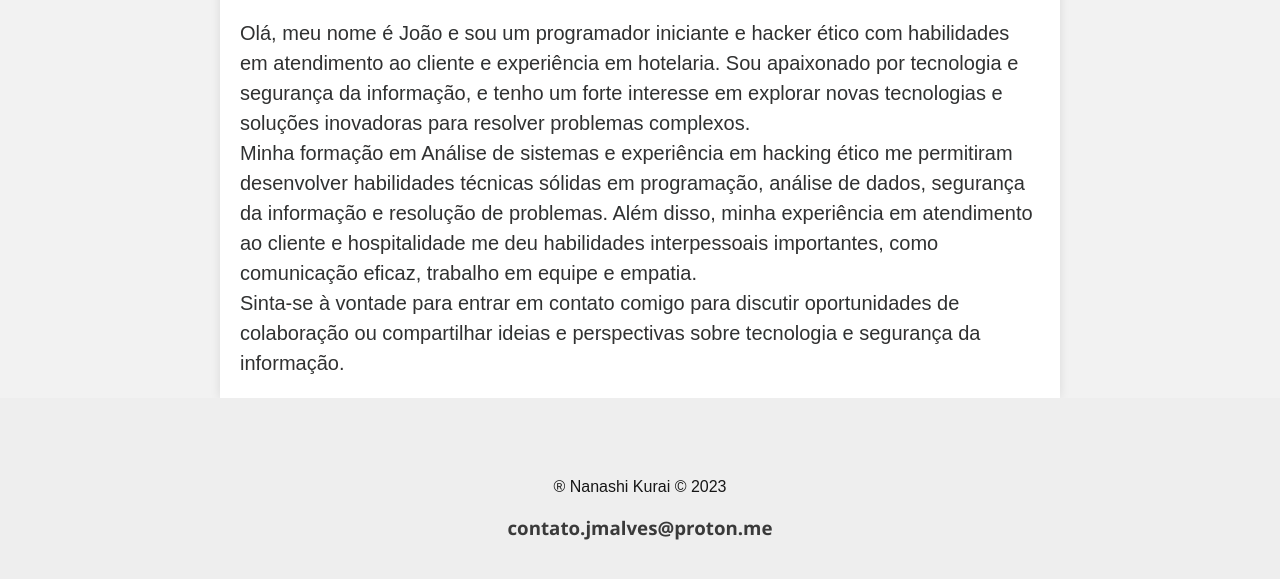
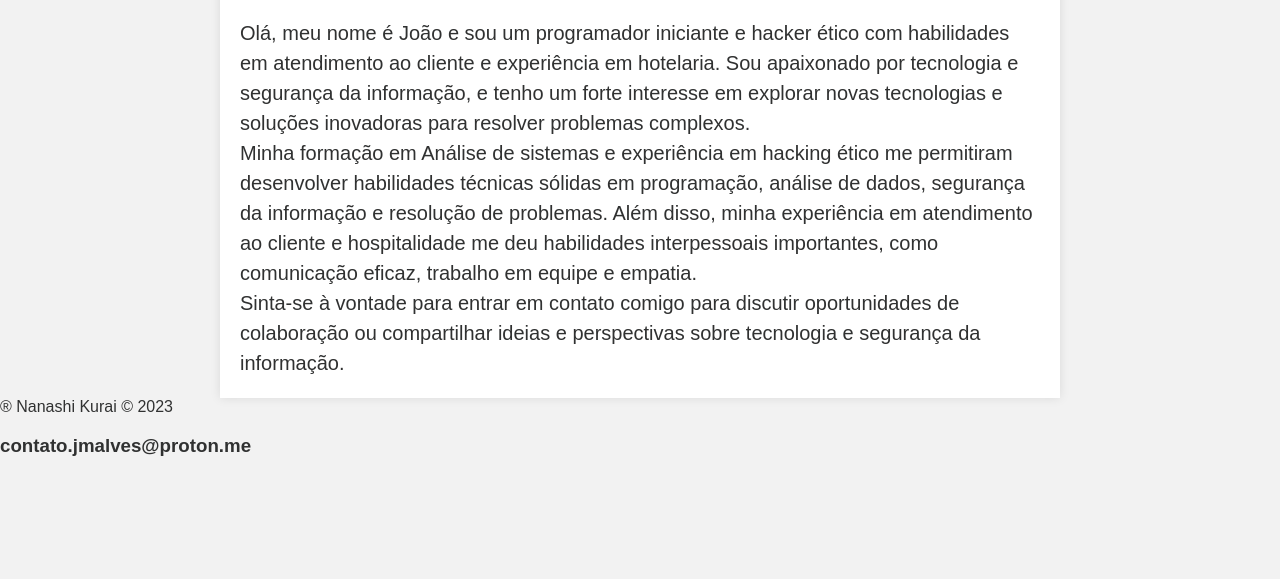
Before and after one commit to NanashiKurai/Nanashideveloper, a plain HTML site: page index.html in a window 1280 px wide. Shown: the part 397-976 px from the top of the page. After the commit the page ends 872 px from the top, so only its background shows below. Drawn offline with Linux system fonts and the light colour scheme.

Commit message:
Update style.css

```diff
--- a/style.css
+++ b/style.css
@@ -72,16 +72,3 @@ body {
 }
 
 /*-------------------------------------------*/
-
-footer {
-  text-align: center;
-  padding: 80px;
-  background-color: #eeeeee;
-  color: rgb(22, 22, 22);
-}
-
-footer h3 {
-  color: rgb(58, 58, 58);
-  font-family: 'Segoe UI', Tahoma, Geneva, Verdana, sans-serif;
-
-}
```
